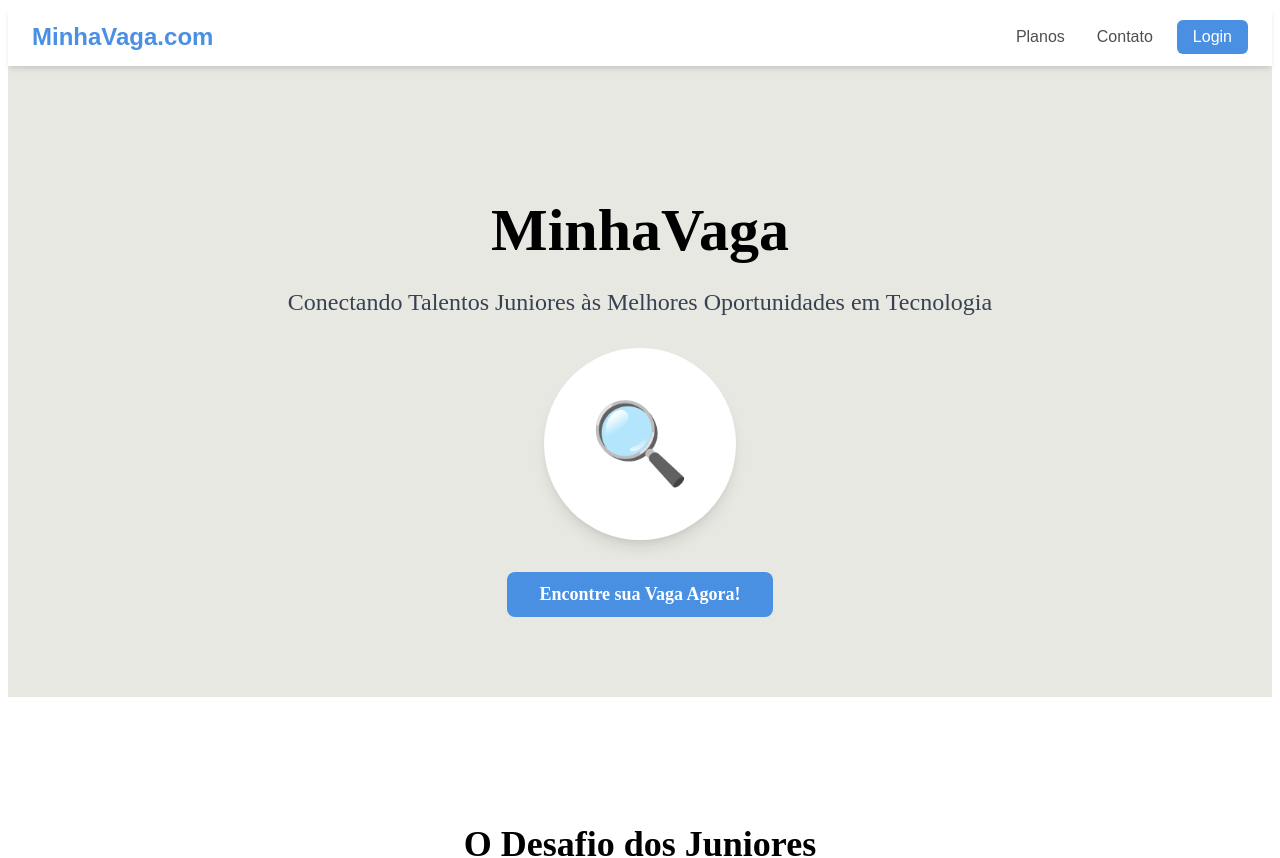
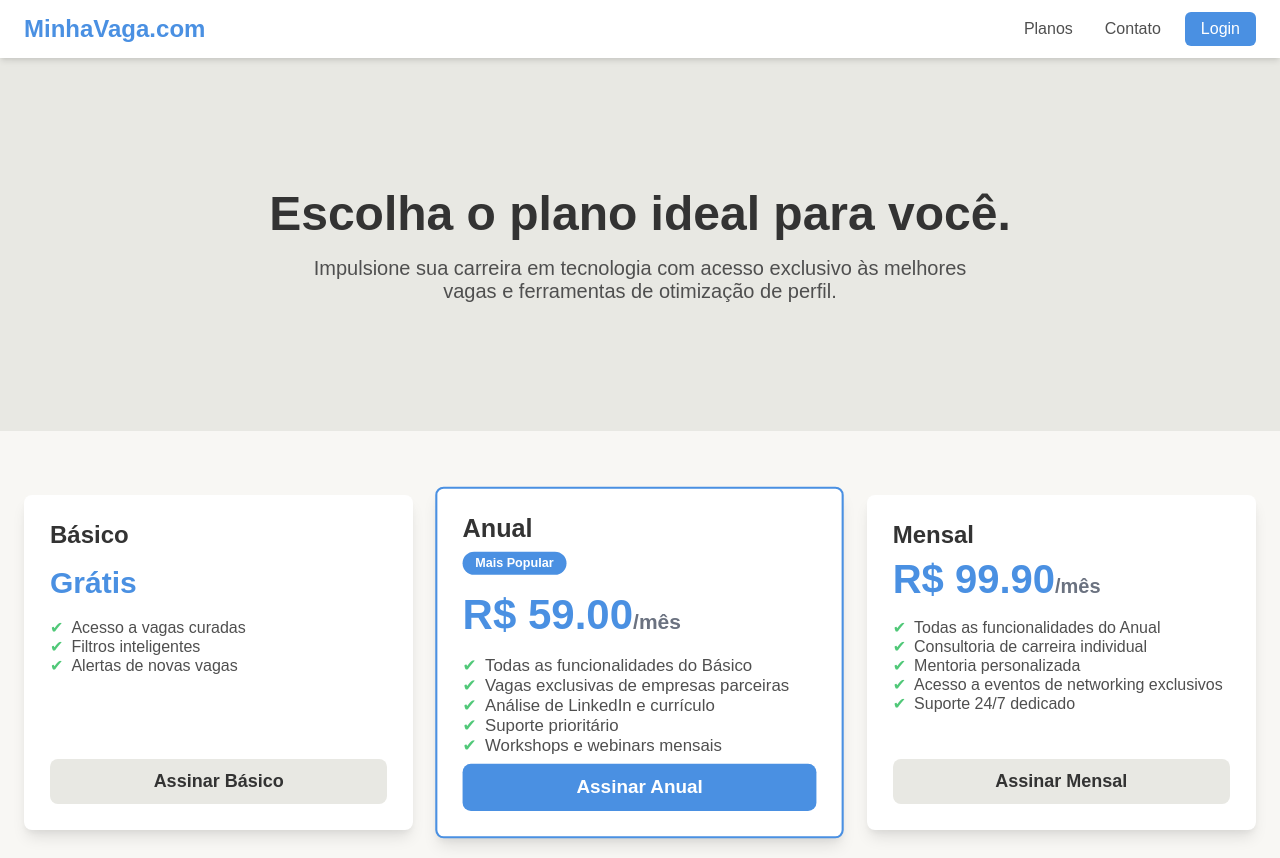
Before and after one commit to minhavaga-com/minha-vaga, a React (Vite) app in the folder front/: page /planos in a window 1280 px wide. Shown: the top 858 px of the page. Built offline with nearby package versions, Linux system fonts and the light colour scheme.

Commit message:
Added Routes

```diff
--- a/front/src/App.tsx
+++ b/front/src/App.tsx
@@ -1,12 +1,14 @@
-import { LandingPageScreen } from './screens/landing/landing';
+import { BrowserRouter } from 'react-router-dom';
+import { AppRoutes } from './routes';
+import { GlobalStyle } from './GlobalStyles';
 
 function App() {
-
   return (
-    <>
-      <LandingPageScreen />
-    </>
-  )
+    <BrowserRouter>
+      <GlobalStyle />
+      <AppRoutes />
+    </BrowserRouter>
+  );
 }
 
-export default App
+export default App;
--- a/front/src/components/Header/Header.tsx
+++ b/front/src/components/Header/Header.tsx
@@ -1,4 +1,5 @@
 import React, { useState } from 'react';
+import { Link } from 'react-router-dom';
 import {
   HeaderContainer,
   Nav,
@@ -20,11 +21,11 @@ export const Header: React.FC = () => {
   return (
     <HeaderContainer>
       <Nav>
-        <Logo href="#">MinhaVaga.com</Logo>
+        <Logo as={Link} to="/">MinhaVaga.com</Logo>
         <NavLinks>
-          <NavLink href="https://em-breve-one.vercel.app/">Planos</NavLink>
-          <NavLink href="https://em-breve-one.vercel.app/">Contato</NavLink>
-          <LoginButton href="https://em-breve-one.vercel.app/">Login</LoginButton>
+          <NavLink as={Link} to="/planos">Planos</NavLink>
+          <NavLink as={Link} to="#contact">Contato</NavLink>
+          <LoginButton href="https://em-breve-one.vercel.app/" target="_blank">Login</LoginButton>
         </NavLinks>
         <MobileMenuButton onClick={() => setIsMobileMenuOpen(!isMobileMenuOpen)}>
           <svg
@@ -45,9 +46,9 @@ export const Header: React.FC = () => {
         </MobileMenuButton>
       </Nav>
       <MobileMenu isOpen={isMobileMenuOpen}>
-        <NavLink href="https://em-breve-one.vercel.app/" onClick={handleNavLinkClick}>Planos</NavLink>
-        <NavLink href="https://em-breve-one.vercel.app/" onClick={handleNavLinkClick}>Contato</NavLink>
-        <LoginButton href="https://em-breve-one.vercel.app/" onClick={handleNavLinkClick}>Login</LoginButton>
+        <NavLink as={Link} to="/planos" onClick={handleNavLinkClick}>Planos</NavLink>
+        <NavLink as={Link} to="#contact" onClick={handleNavLinkClick}>Contato</NavLink>
+        <LoginButton href="https://em-breve-one.vercel.app/" target="_blank" onClick={handleNavLinkClick}>Login</LoginButton>
       </MobileMenu>
     </HeaderContainer>
   );
--- /dev/null
+++ b/front/src/routes/index.tsx
@@ -0,0 +1,13 @@
+import React from 'react';
+import { Routes, Route } from 'react-router-dom';
+import { LandingPageScreen } from '../screens/landing/landing';
+import { PaymentPlans } from '../screens/PaymentPlans/PaymentPlans';
+
+export const AppRoutes: React.FC = () => {
+  return (
+    <Routes>
+      <Route path="/" element={<LandingPageScreen />} />
+      <Route path="/planos" element={<PaymentPlans />} />
+    </Routes>
+  );
+};
--- a/front/src/screens/landing/landing.tsx
+++ b/front/src/screens/landing/landing.tsx
@@ -1,4 +1,5 @@
 import React, { useRef, useState } from 'react';
+import { Link } from 'react-router-dom';
 import {
     Section,
     Container,
@@ -90,7 +91,7 @@ export const LandingPageScreen: React.FC = () => {
             <IconWrapper>
               <Icon role="img" aria-label="lupa de busca">🔍</Icon>
             </IconWrapper>
-            <CtaButton href="https://minha-vaga-hivb.vercel.app/">Encontre sua Vaga Agora!</CtaButton>
+            <CtaButton as={Link} to="/planos">Encontre sua Vaga Agora!</CtaButton>
           </Container>
         </HeroSection>
 
@@ -213,13 +214,13 @@ export const LandingPageScreen: React.FC = () => {
           <Container>
             <JoinUsTitle>Junte-se à Nossa Comunidade!</JoinUsTitle>
             <JoinUsSubtitle>Seu Caminho para o Sucesso em Tecnologia Começa Aqui.</JoinUsSubtitle>
-            <JoinUsCtaButton href="https://minha-vaga-hivb.vercel.app/">Encontre sua Vaga Agora!</JoinUsCtaButton>
+            <JoinUsCtaButton as={Link} to="/planos">Encontre sua Vaga Agora!</JoinUsCtaButton>
             <JoinUsSocials>Siga-nos nas redes sociais: @MinhaVaga</JoinUsSocials>
           </Container>
         </JoinUsCtaSection>
 
         <FooterContainer>
-          <p style={{fontFamily: 'Readex Pro'}}>&copy; {new Date().getFullYear()} MinhaVaga. Todos os direitos reservados.</p>
+          <p style={{fontFamily: 'Readex Pro'}}>&copy; {new Date().getFullYear()} MinhaVaga.com Todos os direitos reservados.</p>
           <p style={{fontFamily: 'Readex Pro'}}>Feito com 💙 para ajudar juniores a decolar!</p>
         </FooterContainer>
     </>
```
